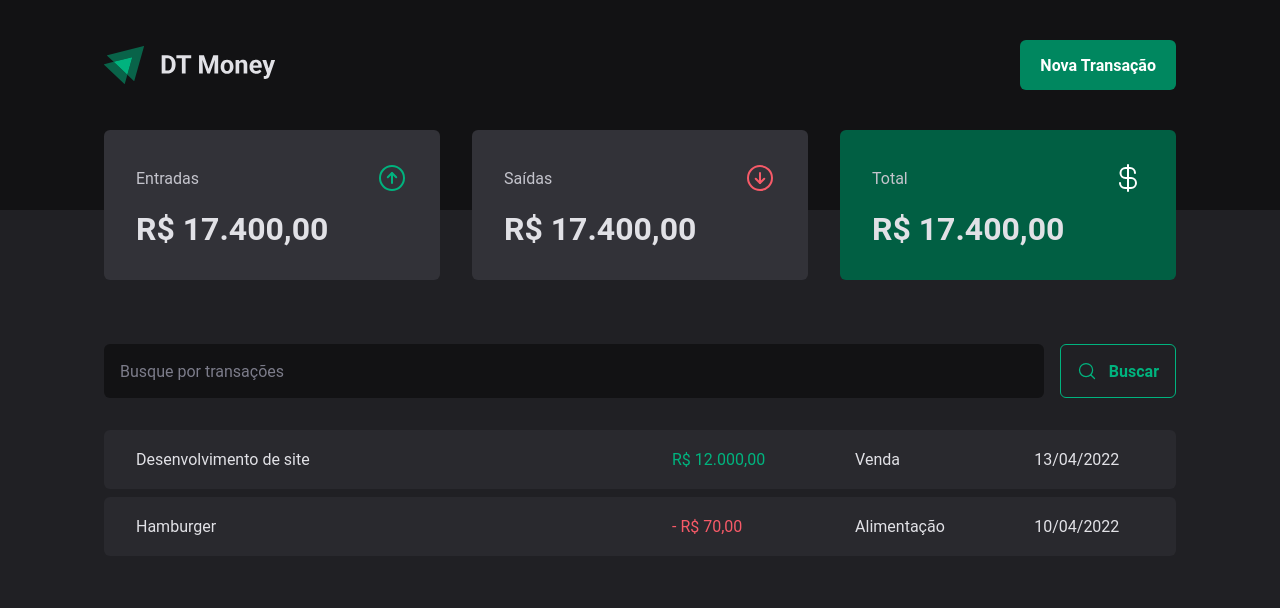
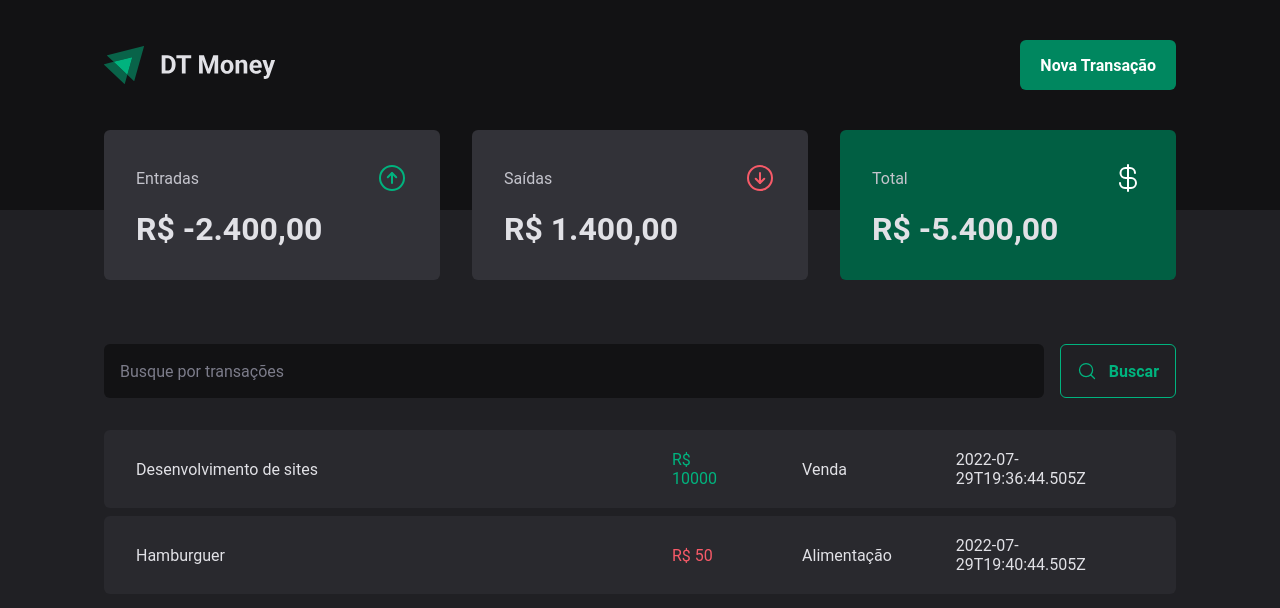
Before and after one commit to freitasDavi/03-dt-money, a React (Vite) app: page / in a window 1280 px wide. Shown: the top 608 px of the page. Built offline with nearby package versions, Linux system fonts and the light colour scheme; data requests are answered from the project's data file.

Commit message:
Json Server

```diff
--- a/package.json
+++ b/package.json
@@ -6,7 +6,8 @@
   "scripts": {
     "dev": "vite",
     "build": "tsc && vite build",
-    "preview": "vite preview"
+    "preview": "vite preview",
+    "dev:server": "json-server server.json -w -d 500"
   },
   "dependencies": {
     "@radix-ui/react-dialog": "^1.0.0",
@@ -21,6 +22,7 @@
     "@types/react-dom": "^18.0.6",
     "@types/styled-components": "^5.1.26",
     "@vitejs/plugin-react": "^2.1.0",
+    "json-server": "^0.17.0",
     "typescript": "^4.6.4",
     "vite": "^3.1.0"
   }
--- /dev/null
+++ b/server.json
@@ -0,0 +1,20 @@
+{
+    "transactions": [
+        {
+            "id": 1,
+            "description": "Desenvolvimento de sites",
+            "type": "income",
+            "category": "Venda",
+            "price": 10000,
+            "createdAt": "2022-07-29T19:36:44.505Z"
+        },
+        {
+            "id": 2,
+            "description": "Hamburguer",
+            "type": "outcome",
+            "category": "Alimentação",
+            "price": 50,
+            "createdAt": "2022-07-29T19:40:44.505Z"
+        }
+    ]
+}
--- a/src/components/Summary/index.tsx
+++ b/src/components/Summary/index.tsx
@@ -9,7 +9,7 @@ export function Summary () {
                     <span>Entradas</span>
                     <ArrowCircleUp size={32} color={"#00b37e"} />
                 </header>
-                <strong>R$ 17.400,00</strong>
+                <strong>R$ -2.400,00</strong>
             </SummaryCard>
 
             <SummaryCard>
@@ -17,7 +17,7 @@ export function Summary () {
                     <span>Saídas</span>
                     <ArrowCircleDown size={32} color={"#f75a68"} />
                 </header>
-                <strong>R$ 17.400,00</strong>
+                <strong>R$ 1.400,00</strong>
             </SummaryCard>
 
             <SummaryCard variant="green">
@@ -25,7 +25,7 @@ export function Summary () {
                     <span>Total</span>
                     <CurrencyDollar size={32} color={"#fff"} />
                 </header>
-                <strong>R$ 17.400,00</strong>
+                <strong>R$ -5.400,00</strong>
             </SummaryCard>
         </SummaryContainer>
     )
--- a/src/pages/Transactions/index.tsx
+++ b/src/pages/Transactions/index.tsx
@@ -1,9 +1,34 @@
+import { useEffect, useState } from "react";
 import { Header } from "../../components/Header";
 import { Summary } from "../../components/Summary";
 import { SearchForm } from "./components/SearchForm";
 import { PriceHighlight, TransactionsContainer, TransactionsTable } from "./styles";
 
+interface Transaction {
+    id: number;
+    description: string;
+    type: 'income' | 'outcome';
+    price: number;
+    category: string;
+    createdAt: string;
+
+}
+
 export function Transactions () {
+    const [transactions, setTransactions] = useState<Transaction[]>([]);
+
+    async function loadTransactions () {
+        const response = await fetch('http://localhost:3000/transactions/');
+
+        const data = await response.json();
+
+        setTransactions(data);
+    }
+
+    useEffect(() => {
+        loadTransactions();
+    }, [])
+
     return (
         <div>
             <Header />
@@ -13,22 +38,16 @@ export function Transactions () {
                 <SearchForm />
                 <TransactionsTable>
                     <tbody>
-                        <tr>
-                            <td width="50%">Desenvolvimento de site</td>
-                            <td>
-                                <PriceHighlight variant="income">R$ 12.000,00</PriceHighlight>
-                            </td>
-                            <td>Venda</td>
-                            <td>13/04/2022</td>
-                        </tr>
-                        <tr>
-                            <td width="50%">Hamburger</td>
-                            <td>
-                                <PriceHighlight variant="outcome">- R$ 70,00</PriceHighlight>
-                            </td>
-                            <td>Alimentação</td>
-                            <td>10/04/2022</td>
-                        </tr>
+                        {transactions.map((transaction) => (
+                            <tr key={transaction.id}>
+                                <td width="50%">{transaction.description}</td>
+                                <td>
+                                    <PriceHighlight variant={transaction.type}>R$ {transaction.price}</PriceHighlight>
+                                </td>
+                                <td>{transaction.category}</td>
+                                <td>{transaction.createdAt}</td>
+                            </tr>
+                        ))}
                     </tbody>
                 </TransactionsTable>
             </TransactionsContainer>
```
Also changed, not shown: 1 other file (tests, documents, lock files or other folders).
